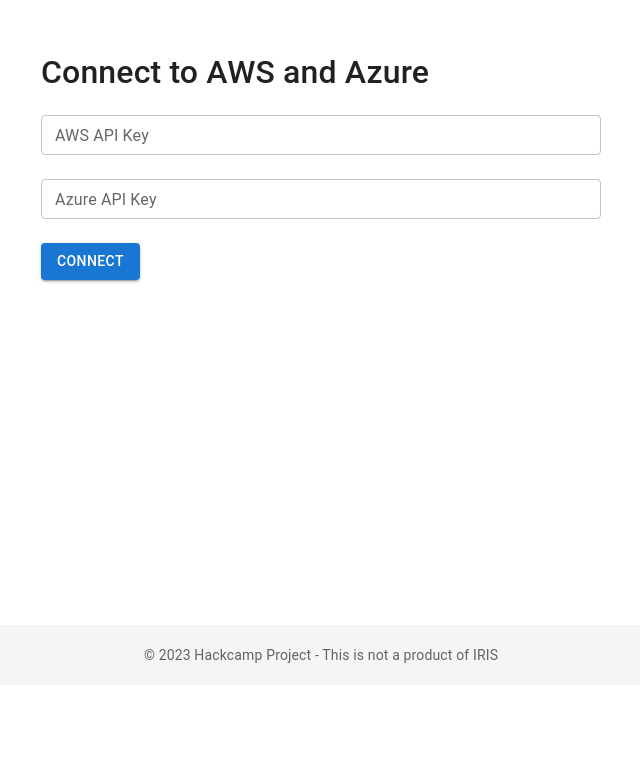
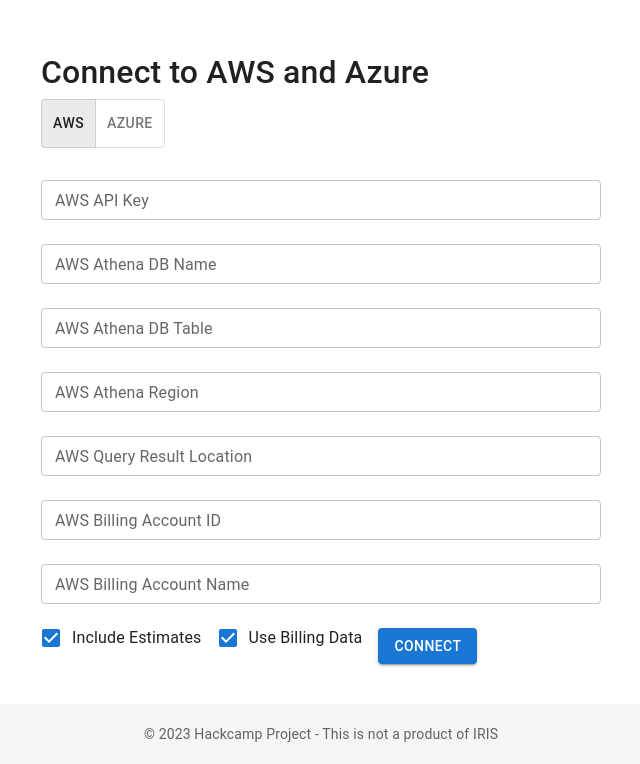
Before and after one commit to itsrhys754/hackcamp, a React (Create React App) app: page /connections in a window 1280 px wide. Shown: the part 115-879 px from the top of the page, without its empty margins (319-959 px from the left). Before the commit the page ends 800 px from the top, so only its background shows below. Built offline with nearby package versions, Linux system fonts and the light colour scheme.

Commit message:
Add files via upload

```diff
--- a/src/components/Connections.js
+++ b/src/components/Connections.js
@@ -4,66 +4,94 @@
 import AppHeader from './AppHeader';
 import TextField from '@mui/material/TextField';
 import Button from '@mui/material/Button';
-import axios from 'axios';
+import ToggleButton from '@mui/material/ToggleButton';
+import ToggleButtonGroup from '@mui/material/ToggleButtonGroup';
+import Checkbox from '@mui/material/Checkbox';
+import FormControlLabel from '@mui/material/FormControlLabel';
 
 function Connections() {
-  const [awsApiKey, setAwsApiKey] = useState('');
-  const [azureApiKey, setAzureApiKey] = useState('');
+  const [cloudProvider, setCloudProvider] = useState('aws');
+  const [apiKey, setApiKey] = useState('');
 
-  const handleAwsApiKeyChange = (event) => {
-    setAwsApiKey(event.target.value);
+  // AWS environment variables
+  const [awsIncludeEstimates, setAwsIncludeEstimates] = useState(true);
+  const [awsUseBillingData, setAwsUseBillingData] = useState(true);
+  const [awsAthenaDbName, setAwsAthenaDbName] = useState('');
+  const [awsAthenaDbTable, setAwsAthenaDbTable] = useState('');
+  const [awsAthenaRegion, setAwsAthenaRegion] = useState('');
+  const [awsAthenaQueryResultLocation, setAwsAthenaQueryResultLocation] = useState('');
+  const [awsBillingAccountId, setAwsBillingAccountId] = useState('');
+  const [awsBillingAccountName, setAwsBillingAccountName] = useState('');
+
+  // Azure environment variables
+  const [azureIncludeEstimates, setAzureIncludeEstimates] = useState(true);
+  const [azureUseBillingData, setAzureUseBillingData] = useState(true);
+  const [azureClientId, setAzureClientId] = useState('');
+  const [azureClientSecret, setAzureClientSecret] = useState('');
+  const [azureTenantId, setAzureTenantId] = useState('');
+
+  const handleCloudProviderChange = (event, newProvider) => {
+    setCloudProvider(newProvider);
   };
 
-  const handleAzureApiKeyChange = (event) => {
-    setAzureApiKey(event.target.value);
+  const handleApiKeyChange = (event) => {
+    setApiKey(event.target.value);
+  };
+
+  const handleAwsIncludeEstimatesChange = (event) => {
+    setAwsIncludeEstimates(event.target.checked);
+  };
+
+  const handleAwsUseBillingDataChange = (event) => {
+    setAwsUseBillingData(event.target.checked);
+  };
+
+  const handleAwsAthenaDbNameChange = (event) => {
+    setAwsAthenaDbName(event.target.value);
+  };
+
+  const handleAwsAthenaDbTableChange = (event) => {
+    setAwsAthenaDbTable(event.target.value);
+  };
+
+  const handleAwsAthenaRegionChange = (event) => {
+    setAwsAthenaRegion(event.target.value);
+  };
+
+  const handleAwsAthenaQueryResultLocationChange = (event) => {
+    setAwsAthenaQueryResultLocation(event.target.value);
+  };
+
+  const handleAwsBillingAccountIdChange = (event) => {
+    setAwsBillingAccountId(event.target.value);
+  };
+
+  const handleAwsBillingAccountNameChange = (event) => {
+    setAwsBillingAccountName(event.target.value);
+  };
+
+  const handleAzureIncludeEstimatesChange = (event) => {
+    setAzureIncludeEstimates(event.target.checked);
+  };
+
+  const handleAzureUseBillingDataChange = (event) => {
+    setAzureUseBillingData(event.target.checked);
+  };
+
+  const handleAzureClientIdChange = (event) => {
+    setAzureClientId(event.target.value);
+  };
+
+  const handleAzureClientSecretChange = (event) => {
+    setAzureClientSecret(event.target.value);
+  };
+
+  const handleAzureTenantIdChange = (event) => {
+    setAzureTenantId(event.target.value);
   };
 
   const handleConnect = () => {
-    if (!awsApiKey || !azureApiKey) {
-      console.error('API keys are missing.');
-      return;
-    }
-
-    // AWS and Azure API requests...
-
-    // Example AWS request
-    const awsApiEndpoint = 'https://ce.us-east-1.amazonaws.com/';
-    const awsAccessKeyId = 'YOUR_ACCESS_KEY_ID';
-    axios.post(awsApiEndpoint, {
-
-    }, {
-        headers: {
-          'Content-Type': 'application/json',
-          'X-Amz-Target': 'AWSInsightsIndexService.GetCostAndUsage',
-          'X-Amz-Date': new Date().toISOString(),
-          'Authorization': `AWS4-HMAC-SHA256 Credential=${awsAccessKeyId}/...`, // Add AWS Signature
-        },
-      })
-      .then((response) => {
-        console.log('AWS Response:', response.data);
-        // Add logic to handle AWS response here
-      })
-      .catch((error) => {
-        console.error('Error connecting to AWS:', error);
-        // Add logic to handle AWS error here
-      });
-
-    // Example Azure request
-    const azureApiEndpoint = 'https://management.azure.com/subscriptions/{subscription-id}/providers/Microsoft.Consumption/usageDetails?api-version=2019-11-01';
-    const azureApiKeyVal = 'YOUR_AZURE_API_KEY';
-    axios.get(azureApiEndpoint, {
-        headers: {
-          'Authorization': `Bearer ${azureApiKeyVal}`,
-        },
-      })
-      .then((response) => {
-        console.log('Azure Response:', response.data);
-        // Add logic to handle Azure response here
-      })
-      .catch((error) => {
-        console.error('Error connecting to Azure:', error);
-        // Add logic to handle Azure error here
-      });
+    // connection logic here...
   };
 
   return (
@@ -72,25 +100,137 @@
       <AppHeader />
       <Container maxWidth="sm" style={{ marginTop: 64, marginLeft: 'auto', marginRight: 'auto', padding: 20 }}>
         <h2>Connect to AWS and Azure</h2>
+        <ToggleButtonGroup
+          value={cloudProvider}
+          exclusive
+          onChange={handleCloudProviderChange}
+          style={{ marginBottom: '1rem' }}
+        >
+          <ToggleButton value="aws">AWS</ToggleButton>
+          <ToggleButton value="azure">Azure</ToggleButton>
+        </ToggleButtonGroup>
         <form>
           <TextField
-            label="AWS API Key"
+            label={`${cloudProvider === 'aws' ? 'AWS' : 'Azure'} API Key`}
             variant="outlined"
             fullWidth
             margin="normal"
             size="small"
-            value={awsApiKey}
-            onChange={handleAwsApiKeyChange}
+            value={apiKey}
+            onChange={handleApiKeyChange}
           />
-          <TextField
-            label="Azure API Key"
-            variant="outlined"
-            fullWidth
-            margin="normal"
-            size="small"
-            value={azureApiKey}
-            onChange={handleAzureApiKeyChange}
+
+          {cloudProvider === 'aws' && (
+            <>
+              <TextField
+                label="AWS Athena DB Name"
+                variant="outlined"
+                fullWidth
+                margin="normal"
+                size="small"
+                value={awsAthenaDbName}
+                onChange={handleAwsAthenaDbNameChange}
+              />
+              <TextField
+                label="AWS Athena DB Table"
+                variant="outlined"
+                fullWidth
+                margin="normal"
+                size="small"
+                value={awsAthenaDbTable}
+                onChange={handleAwsAthenaDbTableChange}
+              />
+              <TextField
+                label="AWS Athena Region"
+                variant="outlined"
+                fullWidth
+                margin="normal"
+                size="small"
+                value={awsAthenaRegion}
+                onChange={handleAwsAthenaRegionChange}
+              />
+              <TextField
+                label="AWS Query Result Location"
+                variant="outlined"
+                fullWidth
+                margin="normal"
+                size="small"
+                value={awsAthenaQueryResultLocation}
+                onChange={handleAwsAthenaQueryResultLocationChange}
+              />
+              <TextField
+                label="AWS Billing Account ID"
+                variant="outlined"
+                fullWidth
+                margin="normal"
+                size="small"
+                value={awsBillingAccountId}
+                onChange={handleAwsBillingAccountIdChange}
+              />
+              <TextField
+                label="AWS Billing Account Name"
+                variant="outlined"
+                fullWidth
+                margin="normal"
+                size="small"
+                value={awsBillingAccountName}
+                onChange={handleAwsBillingAccountNameChange}
+              />
+            </>
+          )}
+
+          {cloudProvider === 'azure' && (
+            <>
+              <TextField
+                label="Azure Client ID"
+                variant="outlined"
+                fullWidth
+                margin="normal"
+                size="small"
+                value={azureClientId}
+                onChange={handleAzureClientIdChange}
+              />
+              <TextField
+                label="Azure Client Secret"
+                variant="outlined"
+                fullWidth
+                margin="normal"
+                size="small"
+                value={azureClientSecret}
+                onChange={handleAzureClientSecretChange}
+              />
+              <TextField
+                label="Azure Tenant ID"
+                variant="outlined"
+                fullWidth
+                margin="normal"
+                size="small"
+                value={azureTenantId}
+                onChange={handleAzureTenantIdChange}
+              />
+            </>
+          )}
+
+          <FormControlLabel
+            control={
+              <Checkbox
+                checked={cloudProvider === 'aws' ? awsIncludeEstimates : azureIncludeEstimates}
+                onChange={cloudProvider === 'aws' ? handleAwsIncludeEstimatesChange : handleAzureIncludeEstimatesChange}
+              />
+            }
+            label="Include Estimates"
           />
+
+          <FormControlLabel
+            control={
+              <Checkbox
+                checked={cloudProvider === 'aws' ? awsUseBillingData : azureUseBillingData}
+                onChange={cloudProvider === 'aws' ? handleAwsUseBillingDataChange : handleAzureUseBillingDataChange}
+              />
+            }
+            label="Use Billing Data"
+          />
+
           <Button
             variant="contained"
             color="primary"
--- a/src/components/DashboardContent.js
+++ b/src/components/DashboardContent.js
@@ -1,5 +1,5 @@
 import React, { useState } from 'react';
-import { format, addMonths, subMonths } from 'date-fns'; // Import necessary date-fns functions
+import { format, addMonths, subMonths } from 'date-fns';
 import DatePicker from 'react-datepicker';
 import 'react-datepicker/dist/react-datepicker.css';
 import { CSVLink } from 'react-csv';
@@ -20,15 +20,46 @@
   Brush,
   BarChart,
   Bar,
+  Label,  // Import Label from Recharts
 } from 'recharts';
+
+const PROVIDER = {
+  ALL: 'all',
+  AWS: 'aws',
+  AZURE: 'azure',
+};
 
 const horizontalPadding = {
   paddingLeft: '10px',
   paddingRight: '10px',
 };
 
+const totalSectionStyle = {
+  marginBottom: '10px',
+  padding: '10px',
+  backgroundColor: '#f8f9fa', // Light gray background
+  borderRadius: '5px',
+  boxShadow: '0 2px 4px rgba(0, 0, 0, 0.1)', // Optional: Add a subtle shadow
+};
+
+const totalTitleStyle = {
+  margin: '0',
+};
+
+
+const renderDatePicker = ({ selectedDate, onChange, placeholderText }) => (
+  <DatePicker
+    selected={selectedDate}
+    onChange={onChange}
+    selectsStart
+    startDate={selectedDate}
+    endDate={selectedDate}
+    className="form-control"
+    placeholderText={placeholderText}
+  />
+);
+
 function DashboardContent() {
-  // State variables for show/hide
   const [showCost, setShowCost] = useState(true);
   const [showEnergy, setShowEnergy] = useState(true);
   const [selectedProvider, setSelectedProvider] = useState('aws');
@@ -70,6 +101,27 @@
 
     setStartDate(newStartDate);
     setEndDate(today);
+
+    if (selectedProvider === 'all') {
+      const awsFilteredData = awsData.filter(
+        (entry) => (!newStartDate || new Date(entry.date) >= newStartDate) && (!today || new Date(entry.date) <= today)
+      );
+      const azureFilteredData = azureData.filter(
+        (entry) => (!newStartDate || new Date(entry.date) >= newStartDate) && (!today || new Date(entry.date) <= today)
+      );
+
+      const totalAwsCost = awsFilteredData.reduce((total, entry) => total + entry.cost, 0);
+      const totalAwsEnergy = awsFilteredData.reduce((total, entry) => total + entry.energy, 0);
+
+      const totalAzureCost = azureFilteredData.reduce((total, entry) => total + entry.cost, 0);
+      const totalAzureEnergy = azureFilteredData.reduce((total, entry) => total + entry.energy, 0);
+
+      const totalCostAll = totalAwsCost + totalAzureCost;
+      const totalEnergyAll = totalAwsEnergy + totalAzureEnergy;
+
+      console.log('Total Cost (All):', totalCostAll);
+      console.log('Total Energy (All):', totalEnergyAll);
+    }
   };
 
   const headers = [
@@ -78,7 +130,6 @@
     { label: 'Energy', key: 'energy' },
   ];
 
-  // Example data for Pie Chart
   const pieChartData = [
     { name: 'eu-west 1', value: getRandomNumber(1, 100) },
     { name: 'eu-south', value: getRandomNumber(1, 100) },
@@ -91,12 +142,10 @@
     <div className="container">
       <h2>Cost, Energy, and Services Dashboard</h2>
 
-      {/* Top right section */}
       <div className="d-flex  mb-3">
-        {/* Cloud Provider Dropdown */}
         <Dropdown onSelect={(eventKey) => setSelectedProvider(eventKey)}>
           <Dropdown.Toggle variant="primary" className="mr-2" style={horizontalPadding}>
-            {selectedProvider === 'aws' ? 'AWS' : selectedProvider === 'azure' ? 'Azure' : 'All'}
+            {selectedProvider === 'all' ? 'All' : selectedProvider === 'aws' ? 'AWS' : selectedProvider === 'azure' ? 'Azure' : 'All'}
           </Dropdown.Toggle>
           <Dropdown.Menu>
             <Dropdown.Item eventKey="all">All</Dropdown.Item>
@@ -105,7 +154,6 @@
           </Dropdown.Menu>
         </Dropdown>
 
-        {/* Date Range Picker with additional options */}
         <div className="d-flex align-items-center mr-2" style={horizontalPadding}>
           <label className="mr-2">Date Range: </label>
           <div className="d-flex">
@@ -129,7 +177,6 @@
               placeholderText="End Date"
             />
 
-             {/* Dropdown for date range options */}
             <Dropdown onSelect={(eventKey) => handleDateRangeChange(eventKey)} className="ml-2">
               <Dropdown.Toggle variant="secondary" style={horizontalPadding}>
                 Date Range
@@ -144,7 +191,6 @@
           </div>
         </div>
 
-        {/* Export Button */}
         <CSVLink data={filteredData} headers={headers} filename={'Cost_Energy_Data.csv'}>
           <Button variant="success" style={horizontalPadding}>
             Export Data
@@ -152,50 +198,50 @@
         </CSVLink>
       </div>
 
-      {/* Charts in one row */}
       <Row>
-        {/* First Chart based on selected cloud provider (Area Chart) */}
         <Col md={6}>
           <ResponsiveContainer width="100%" height={400}>
             <AreaChart data={filteredData} margin={{ top: 10, right: 30, left: 0, bottom: 0 }}>
               <CartesianGrid strokeDasharray="3 3" />
               <XAxis dataKey="date" />
-              <YAxis />
+              <YAxis>
+              <Label value="CO2 emissions" offset={5} position="insideLeft" angle={-90} />
+              </YAxis>
               <Tooltip />
               <Legend />
-              {showCost && <Area type="monotone" dataKey="cost" stackId="1" stroke="#8884d8" fill="#8884d8" name="Cost" />}
-              {showEnergy && <Area type="monotone" dataKey="energy" stackId="1" stroke="#82ca9d" fill="#82ca9d" name="Energy" />}
+              {showCost && <Area type="monotone" dataKey="cost" stackId="1" stroke="#8884d8" fill="#8884d8" name="Cost (£)" />}
+              {showEnergy && <Area type="monotone" dataKey="energy" stackId="1" stroke="#82ca9d" fill="#82ca9d" name="Energy (kWh)" />}
               <Brush dataKey="date" height={30} stroke="#8884d8" onChange={handleZoomChange} />
             </AreaChart>
           </ResponsiveContainer>
         </Col>
 
-        {/* Second Chart (Bar Chart) */}
         <Col md={6}>
           <ResponsiveContainer width="100%" height={400}>
             <BarChart data={additionalData} margin={{ top: 10, right: 30, left: 0, bottom: 0 }}>
               <CartesianGrid strokeDasharray="3 3" />
               <XAxis dataKey="date" />
-              <YAxis />
+              <YAxis>
+              <Label value="CO2 emissions" offset={5} position="insideLeft" angle={-90} />
+              </YAxis>
               <Tooltip />
               <Legend />
-              <Bar dataKey="Services" fill="#8884d8" name="Acounts" />
-              {/* You can customize the additional chart as needed */}
+              <Bar dataKey="Services" fill="#8884d8" name="Accounts" />
             </BarChart>
           </ResponsiveContainer>
         </Col>
       </Row>
 
       <Row>
-        {/* Third Chart (Pie Chart) */}
   <Col md={12}>
-          <ResponsiveContainer width="100%" height={400}>
+    <ResponsiveContainer width="100%" height={500}>
       <PieChart>
         <Tooltip />
-              <Pie data={pieChartData} dataKey="value" nameKey="name" cx="50%" cy="50%" outerRadius={80} fill="#8884d8">
-                {pieChartData.map((entry, index) => (
-                  <Cell key={`cell-${index}`} fill={`#${Math.floor(Math.random() * 16777215).toString(16)}`} />
-                ))}
+        <Pie data={pieChartData} dataKey="value" nameKey="name" cx="50%" cy="50%" outerRadius={120} fill="#8884d8">
+          {pieChartData.map((entry, index) => {
+            const predefinedColors = ["#8884d8", "#82ca9d", "#ffc658", "#ff7f0e"]; // Add more colors as needed
+            return <Cell key={`cell-${index}`} fill={predefinedColors[index % predefinedColors.length]} />;
+          })}
         </Pie>
         <Legend />
       </PieChart>
@@ -203,10 +249,13 @@
   </Col>
 </Row>
 
-      {/* Display total cost, energy, and services */}
-      <div className="mt-3">
-        <h3>Total Cost: {totalCost}</h3>
-        <h3>Total Energy: {totalEnergy}</h3>
+      <div className="mt-3" style={{ display: 'flex', flexDirection: 'column' }}>
+  <div style={totalSectionStyle}>
+    <h3 style={totalTitleStyle}>Total Cost: £{totalCost.toFixed(2)}</h3>
+  </div>
+  <div style={totalSectionStyle}>
+    <h3 style={totalTitleStyle}>Total Energy: {totalEnergy.toFixed(2)} kWh</h3>
+  </div>
 </div>
 </div>
   );
--- a/src/components/Login.js
+++ b/src/components/Login.js
@@ -72,7 +72,7 @@
 
             <form onSubmit={(e) => { e.preventDefault(); handleLogin(); }}>
               <TextField
-                label="Username"
+                label="Email"
                 variant="outlined"
                 fullWidth
                 margin="normal"
```
Also changed, not shown: src/components/AppHeader.js (+33 -12 lines). Lines whose indentation alone changed are shown as unchanged.
